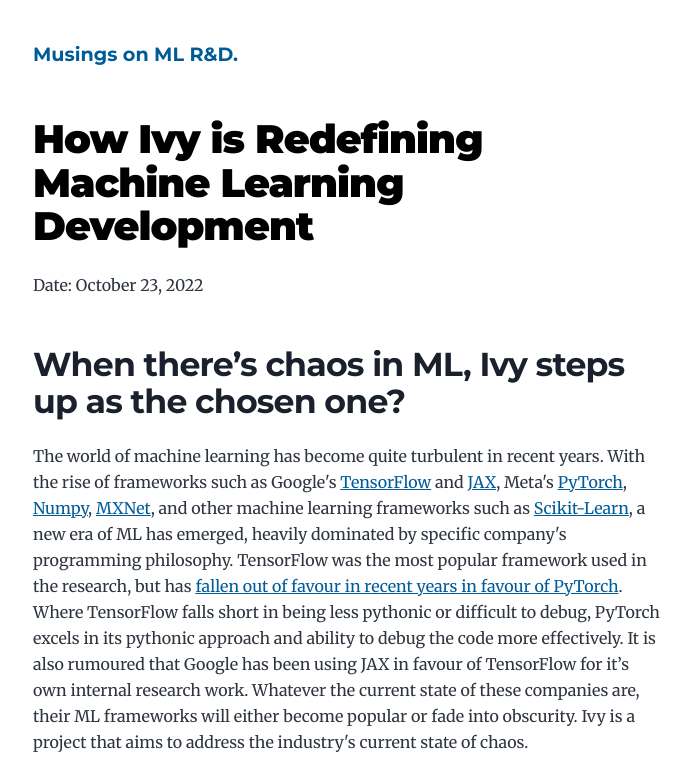
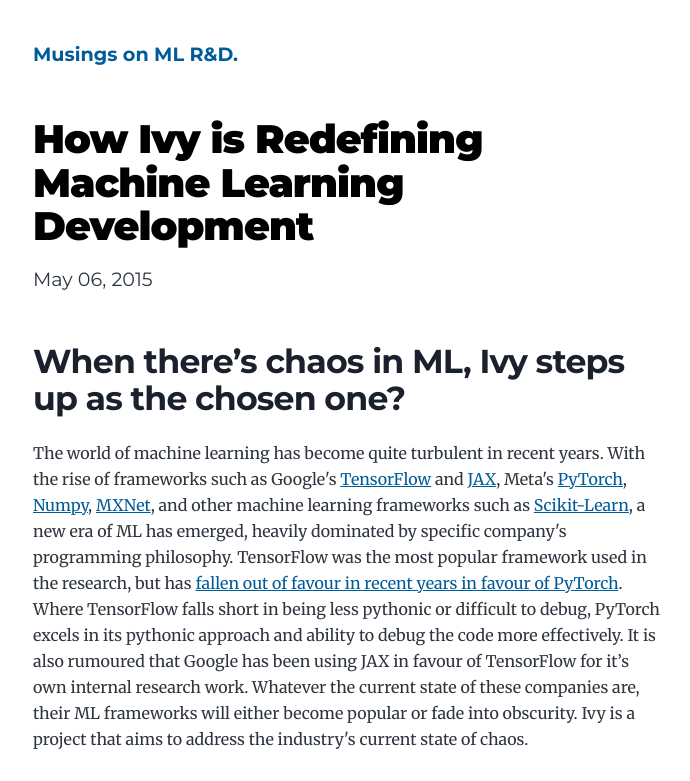
Before and after one commit to MarShaikh/ml-and-tech-blog, a Gatsby site: page /How-Ivy-is-Redefining-Machine-Learning-Development/ in a window 1280 px wide. Shown: the top 781 px of the page, without its empty margins (291-981 px from the left). Built offline with nearby package versions, Linux system fonts and the light colour scheme; Gatsby itself is replaced by a stand-in of ours.

Commit message:
updated first blog post title.

```diff
--- a/content/blog/How-Ivy-is-Redefining-Machine-Learning-Development/index.md
+++ b/content/blog/How-Ivy-is-Redefining-Machine-Learning-Development/index.md
@@ -1,6 +1,7 @@
-# How Ivy is Redefining Machine Learning Development
-
-Date: October 23, 2022
+---
+title: How Ivy is Redefining Machine Learning Development
+date: "2015-05-06T23:46:37.121Z"
+---
 
 ## When there’s chaos in ML, Ivy steps up as the chosen one?
 
```
